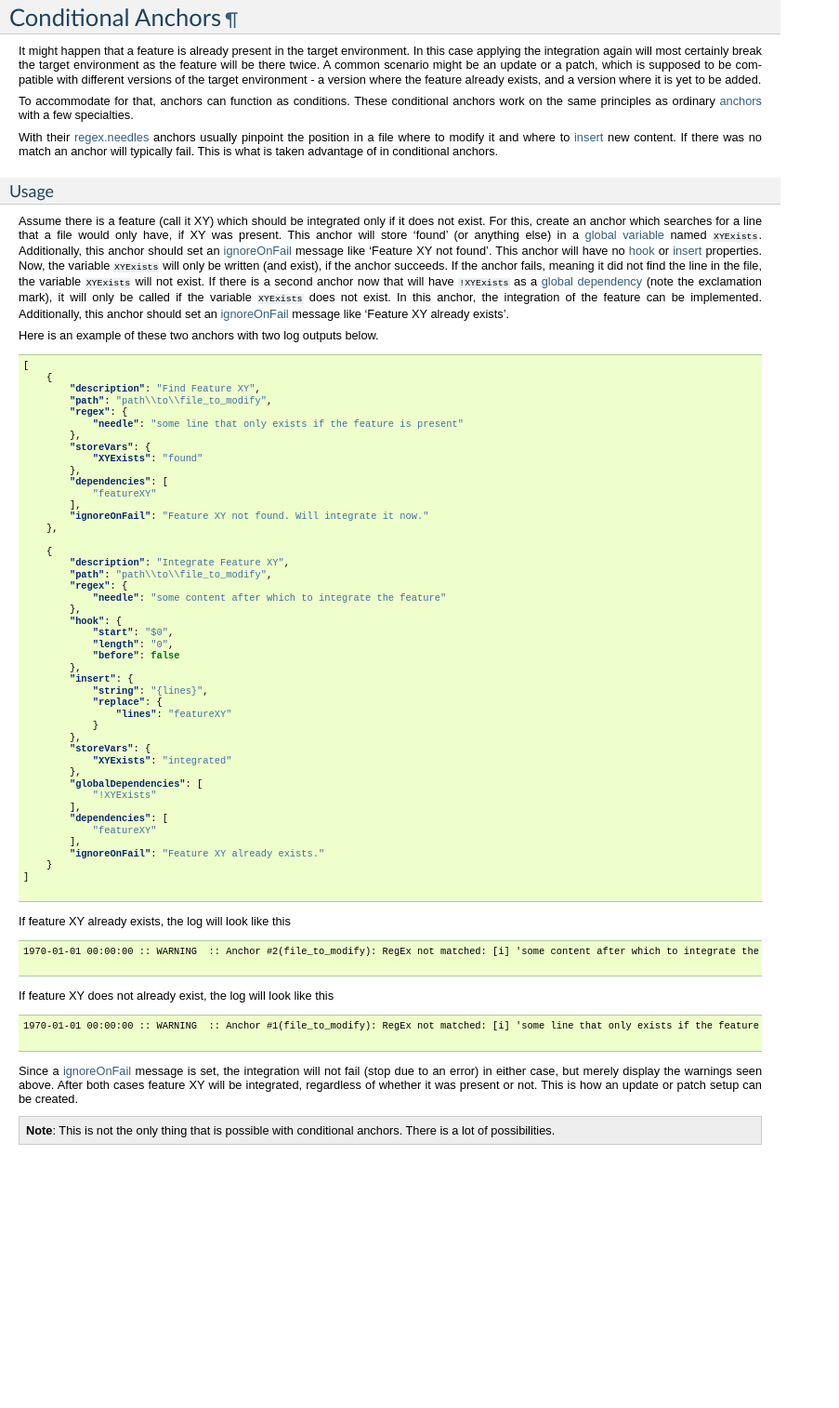
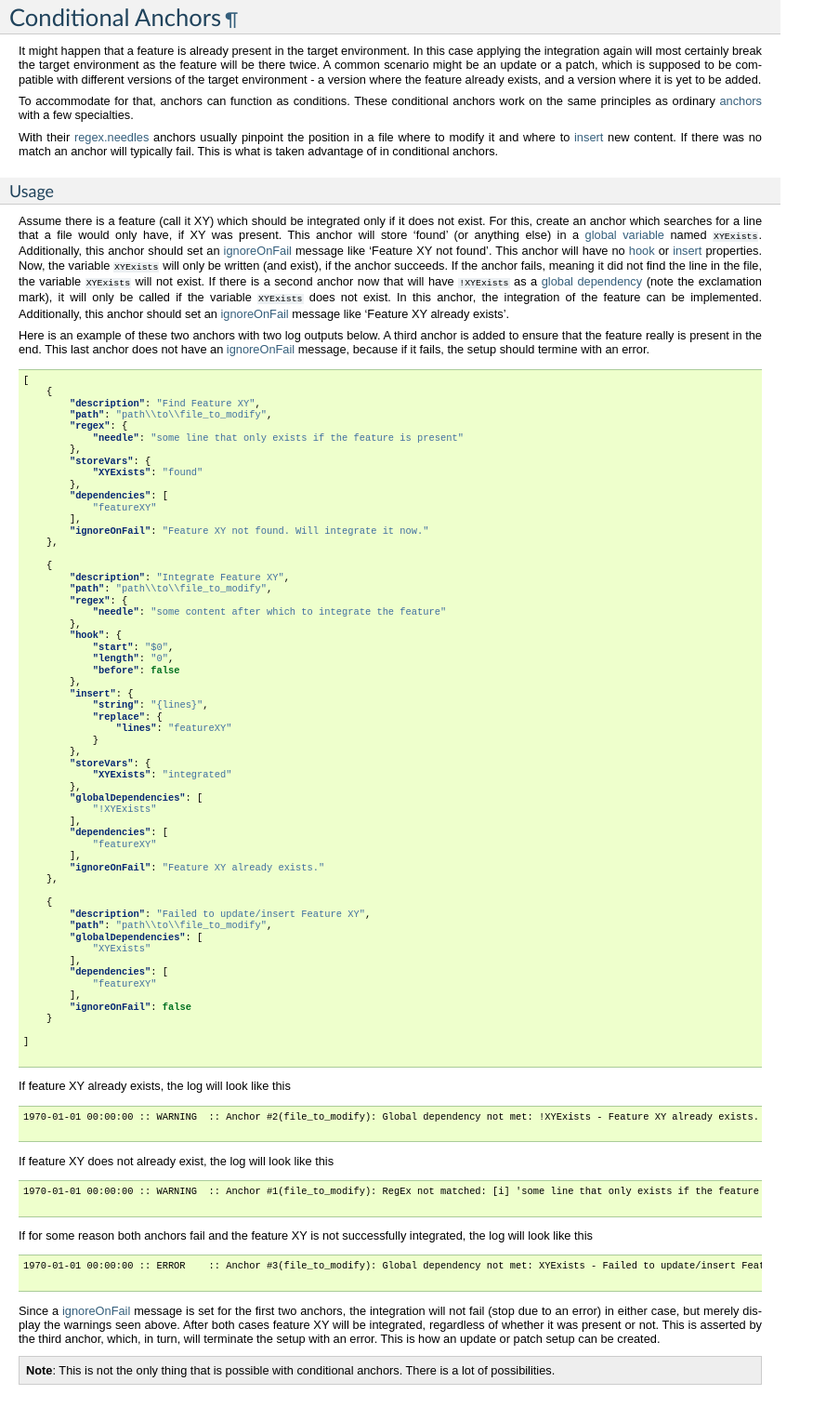
Before and after one commit to szapp/FeatShare, a Sphinx documentation site: the page built from doc/anchors/conditional.rst, in a window 1280 px wide. Shown: the whole page at 93% size, without its empty margins (0-903 px from the left). Built offline with Sphinx 7.4.7, drawn with Linux system fonts in a browser that asks for light colours; before the commit the page ends 1256 px from its top, so only the background shows below that.

Commit message:
Update regex and conditional documentation

```diff
--- a/doc/anchors/conditional.rst
+++ b/doc/anchors/conditional.rst
@@ -37,6 +37,9 @@ In this anchor, the integration of the feature can be implemented.
 Additionally, this anchor should set an :std:term:`ignoreOnFail` message like 'Feature XY already exists'.
 
 Here is an example of these two anchors with two log outputs below.
+A third anchor is added to ensure that the feature really is present in the end.
+This last anchor does not have an :std:term:`ignoreOnFail` message, because if it fails, the setup should termine with
+an error.
 
 .. code-block:: JSON
 
@@ -83,14 +86,27 @@ Here is an example of these two anchors with two log outputs below.
                 "featureXY"
             ],
             "ignoreOnFail": "Feature XY already exists."
+        },
+
+        {
+            "description": "Failed to update/insert Feature XY",
+            "path": "path\\to\\file_to_modify",
+            "globalDependencies": [
+                "XYExists"
+            ],
+            "dependencies": [
+                "featureXY"
+            ],
+            "ignoreOnFail": false
         }
+
     ]
 
 If feature XY already exists, the log will look like this
 
 .. code-block:: none
 
-    1970-01-01 00:00:00 :: WARNING  :: Anchor #2(file_to_modify): RegEx not matched: [i] 'some content after which to integrate the feature' - Feature XY already exists.
+    1970-01-01 00:00:00 :: WARNING  :: Anchor #2(file_to_modify): Global dependency not met: !XYExists - Feature XY already exists.
 
 If feature XY does not already exist, the log will look like this
 
@@ -98,9 +114,16 @@ If feature XY does not already exist, the log will look like this
 
     1970-01-01 00:00:00 :: WARNING  :: Anchor #1(file_to_modify): RegEx not matched: [i] 'some line that only exists if the feature is present' - Feature XY not found. Will integrate it now.
 
-Since a :std:term:`ignoreOnFail` message is set, the integration will not fail (stop due to an error) in either case,
-but merely display the warnings seen above.
+If for some reason both anchors fail and the feature XY is not successfully integrated, the log will look like this
+
+.. code-block:: none
+
+    1970-01-01 00:00:00 :: ERROR    :: Anchor #3(file_to_modify): Global dependency not met: XYExists - Failed to update/insert Feature XY
+
+Since a :std:term:`ignoreOnFail` message is set for the first two anchors, the integration will not fail (stop due to an
+error) in either case, but merely display the warnings seen above.
 After both cases feature XY will be integrated, regardless of whether it was present or not.
+This is asserted by the third anchor, which, in turn, will terminate the setup with an error.
 This is how an update or patch setup can be created.
 
 .. note::
--- a/doc/anchors/regex.rst
+++ b/doc/anchors/regex.rst
@@ -12,13 +12,13 @@ capitalization differing indices and much more.
 
 If, for example, looking for a variable definition, the target environment might differ from what one would expect.
 
-.. container:: coderef
+.. code-block:: C++
 
-    | var int variable;
+    var int variable;
 
-.. container:: coderef
+.. code-block:: C++
 
-    |   Var  INT  variable ; // Comment
+    Var  INT  variable ; // Comment
 
 Both definitions might be possible (syntax conform), yet differ too much for a normal search.
 Searching for ``var int variable;`` would fail in the second case.
```
